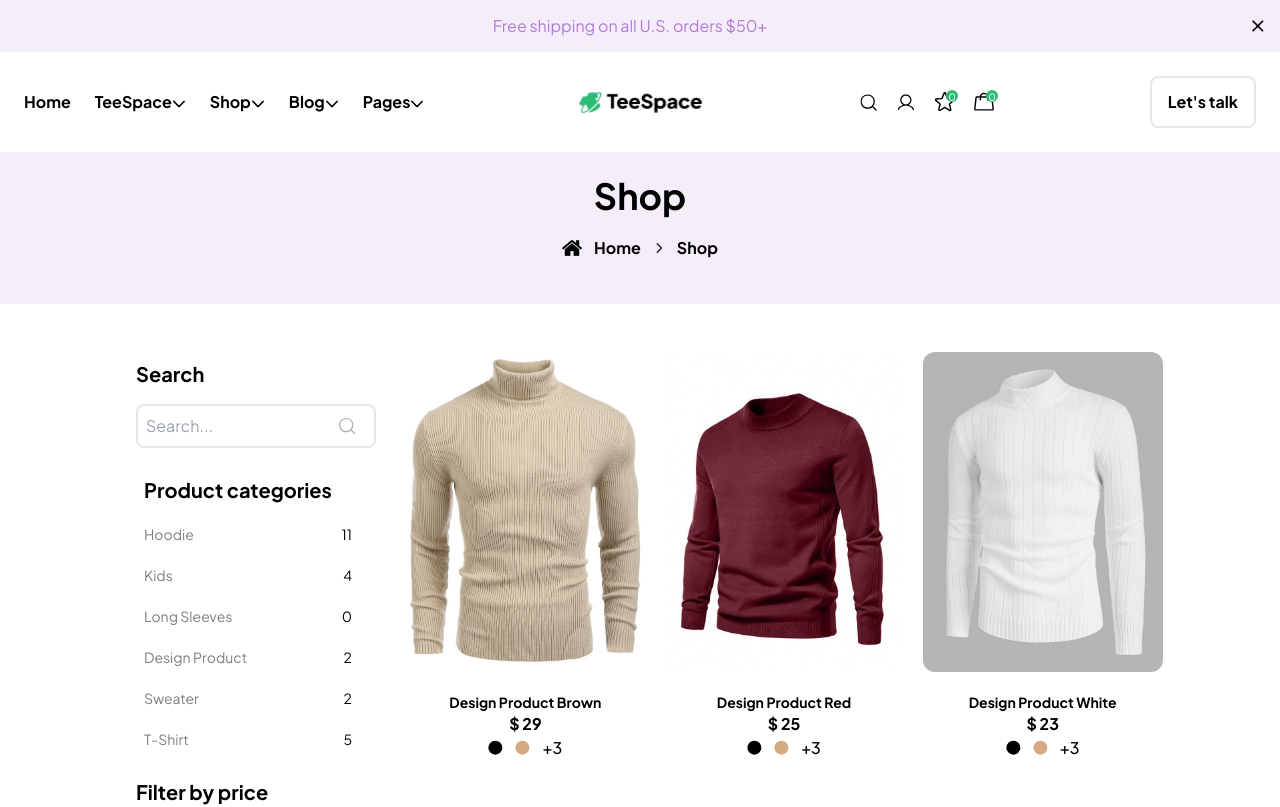
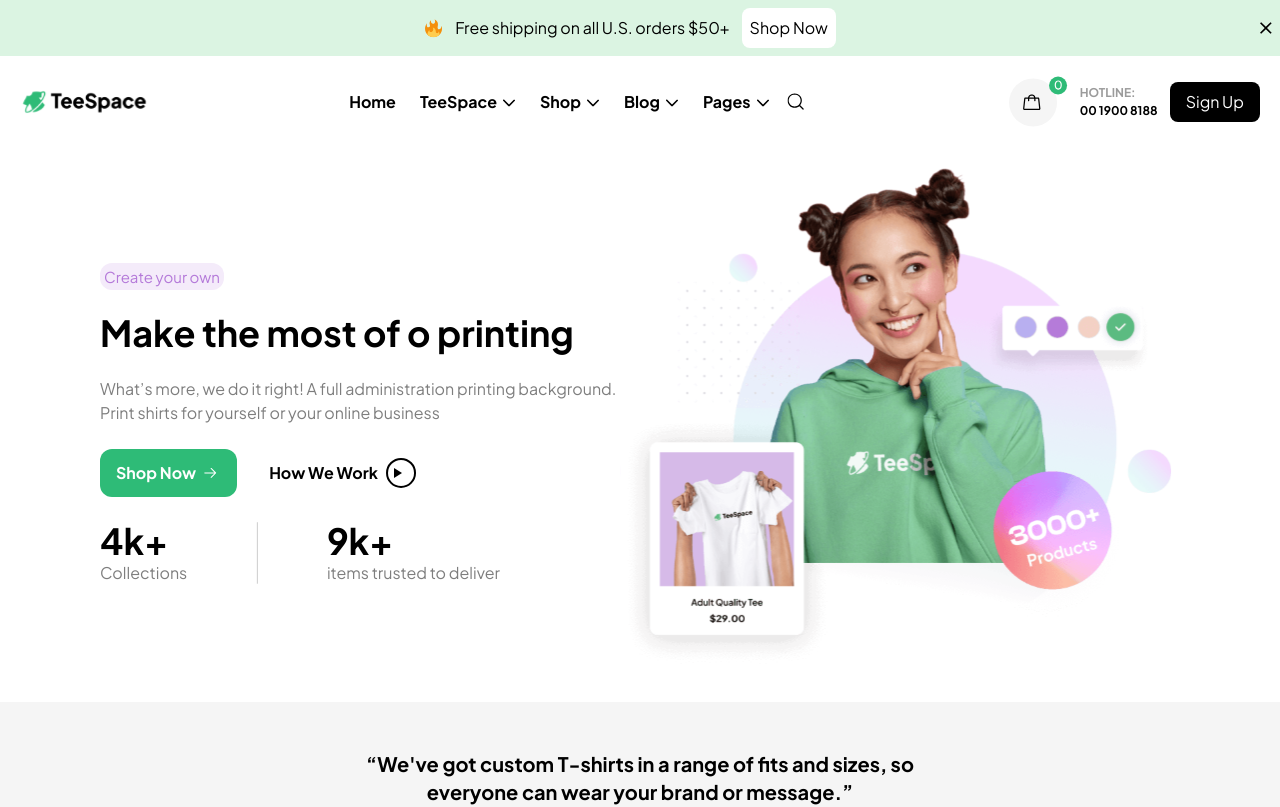
Before and after one commit to marcaureldev/Tshirst_landing_page, a Vue app: page / in a window 1280 px wide. Shown: the top 807 px of the page. Built offline with nearby package versions, Linux system fonts and the light colour scheme.

Commit message:
Vue-Router

```diff
--- a/src/App.vue
+++ b/src/App.vue
@@ -1,5 +1,6 @@
 <template>
     <div id="app">
+        <router-view></router-view>
         <!-- <Homepage/>
         <Ourteam/>
         <Services/>
@@ -8,36 +9,38 @@
          <Faq/>
         <Blog/>
         <Blog_details/>
-        <About/> -->
-        <Shop />
+        <About/>
+        <Shop /> -->
     </div>
 </template>
 
 <script>
-import Homepage from './components/pages/Homepage.vue'
-import Ourteam from './components/pages/Ourteam.vue'
-import Services from './components/pages/Services.vue'
-import Services_details from './components/pages/Services_details.vue'
-import Pricing from "./components/pages/Pricing.vue"
-import Faq from "./components/pages/Faq.vue"
-import Blog from "./components/pages/Blog.vue"
-import Blog_details from './components/pages/Blog_details.vue'
-import About from './components/pages/About .vue'
-import Shop from './components/pages/Shop.vue'
-export default {
-    components: {
-        Homepage,
-        Ourteam,
-        Services,
-        Services_details,
-        Pricing,
-        Faq,
-        Blog,
-        Blog_details,
-        About,
-        Shop,
-    }
-}
+// import Homepage from './components/pages/Homepage.vue'
+// import Ourteam from './components/pages/Ourteam.vue'
+// import Services from './components/pages/Services.vue'
+// import Services_details from './components/pages/Services_details.vue'
+// import Pricing from "./components/pages/Pricing.vue"
+// import Faq from "./components/pages/Faq.vue"
+// import Blog from "./components/pages/Blog.vue"
+// import Blog_details from './components/pages/Blog_details.vue'
+// import About from './components/pages/About .vue'
+// import Shop from './components/pages/Shop.vue'
+// import { RouterView } from 'vue-router'
+// export default {
+//     components: {
+//         Homepage,
+//         Ourteam,
+//         Services,
+//         Services_details,
+//         Pricing,
+//         Faq,
+//         Blog,
+//         Blog_details,
+//         About,
+//         Shop,
+//         RouterView,
+//     }
+// }
 </script>
 
 <style>
--- a/src/components/MyDropdown.vue
+++ b/src/components/MyDropdown.vue
@@ -1,8 +1,8 @@
 <template>
     <div class="card flex justify-content-center">
         <Dropdown ref="dropdown" v-model="selectedCity" :options="options" optionLabel="label"
-            :placeholder="placeholder" @mouseover="openDropdown" @mouseleave="closeDropdown"
-            class="w-full md:w-14rem" />
+            :placeholder="placeholder"
+            class="w-full md:w-14rem" @change="handleChange" />
     </div>
 </template>
 
@@ -30,12 +30,16 @@
 
 
     methods: {
-        openDropdown() {
-            this.$refs.dropdown.show();
-        },
-        closeDropdown() {
-            this.$refs.dropdown.hide();
+        // openDropdown() {
+        //     this.$refs.dropdown.show();
+        // },
+        // closeDropdown() {
+        //     this.$refs.dropdown.hide();
+        // }
+        handleChange(event) {
+            this.$emit('select', event.value.route); // Émet l'événement avec la route associée
         }
+
     }
 };
 </script>
@@ -43,6 +47,7 @@
 <style>
 .p-dropdown {
     display: flex;
+    gap: 5px;
     align-items: center;
 }
 
--- a/src/components/Navbar.vue
+++ b/src/components/Navbar.vue
@@ -1,11 +1,13 @@
 <template>
     <nav>
         <ul class="flex items-center gap-6 font-bold">
-            <li class="active:text-[rgb(46,187,119)]">Home</li>
-            <MyDropdown class="cursor-pointer" :options="options1" placeholder="TeeSpace" />
-            <MyDropdown class="cursor-pointer" :options="options2" placeholder="Shop" />
-            <MyDropdown class="cursor-pointer" :options="options3" placeholder="Blog" />
-            <MyDropdown class="cursor-pointer" :options="options4" placeholder="Pages" />
+            <RouterLink to="/">
+                <li class="active:text-[rgb(46,187,119)]">Home</li>
+            </RouterLink>
+            <MyDropdown class="cursor-pointer" :options="options1" placeholder="TeeSpace" @select="navigateTo" />
+            <MyDropdown class="cursor-pointer" :options="options2" placeholder="Shop" @select="navigateTo" />
+            <MyDropdown class="cursor-pointer" :options="options3" placeholder="Blog" @select="navigateTo" />
+            <MyDropdown class="cursor-pointer" :options="options4" placeholder="Pages" @select="navigateTo" />
         </ul>
     </nav>
 </template>
@@ -21,25 +23,29 @@
     data() {
         return {
             options1: [
-                { label: 'Services' },
-                { label: 'Services Détails' },
-                { label: 'Our Team' },
+                { label: 'Services', route: '/services' },
+                { label: 'Services Détails', route: '/services-details' },
+                { label: 'Our Team', route: '/our-team' },
             ],
             options2: [
-                { label: 'Shop' },
-                { label: 'Pricing' },
+                { label: 'Shop', route: '/shop' },
+                { label: 'Pricing', route: '/pricing' },
             ],
             options3: [
-                { label: 'Blog' },
+                { label: 'Blog', route: '/blog' },
             ],
-
             options4: [
-                { label: 'About Us' },
-                { label: "FAQ's" },
+                { label: 'About Us', route: '/about-us' },
+                { label: "FAQ's", route: '/faqs' },
             ]
         };
     },
 
+    methods: {
+        navigateTo(route) {
+            this.$router.push(route);
+        }
+    }
 }
 </script>
 
```
Also changed, not shown: src/main.js (+26 -3 lines).
